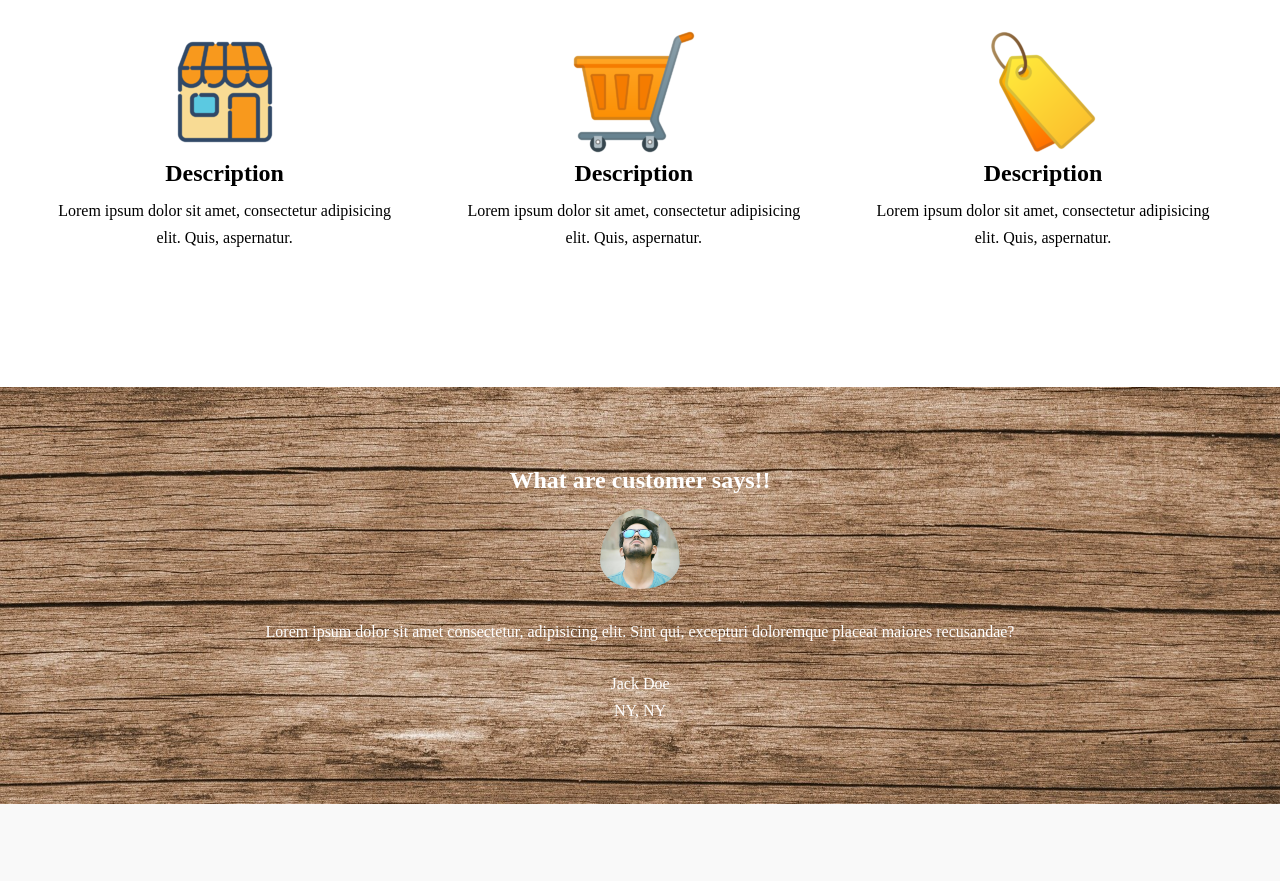
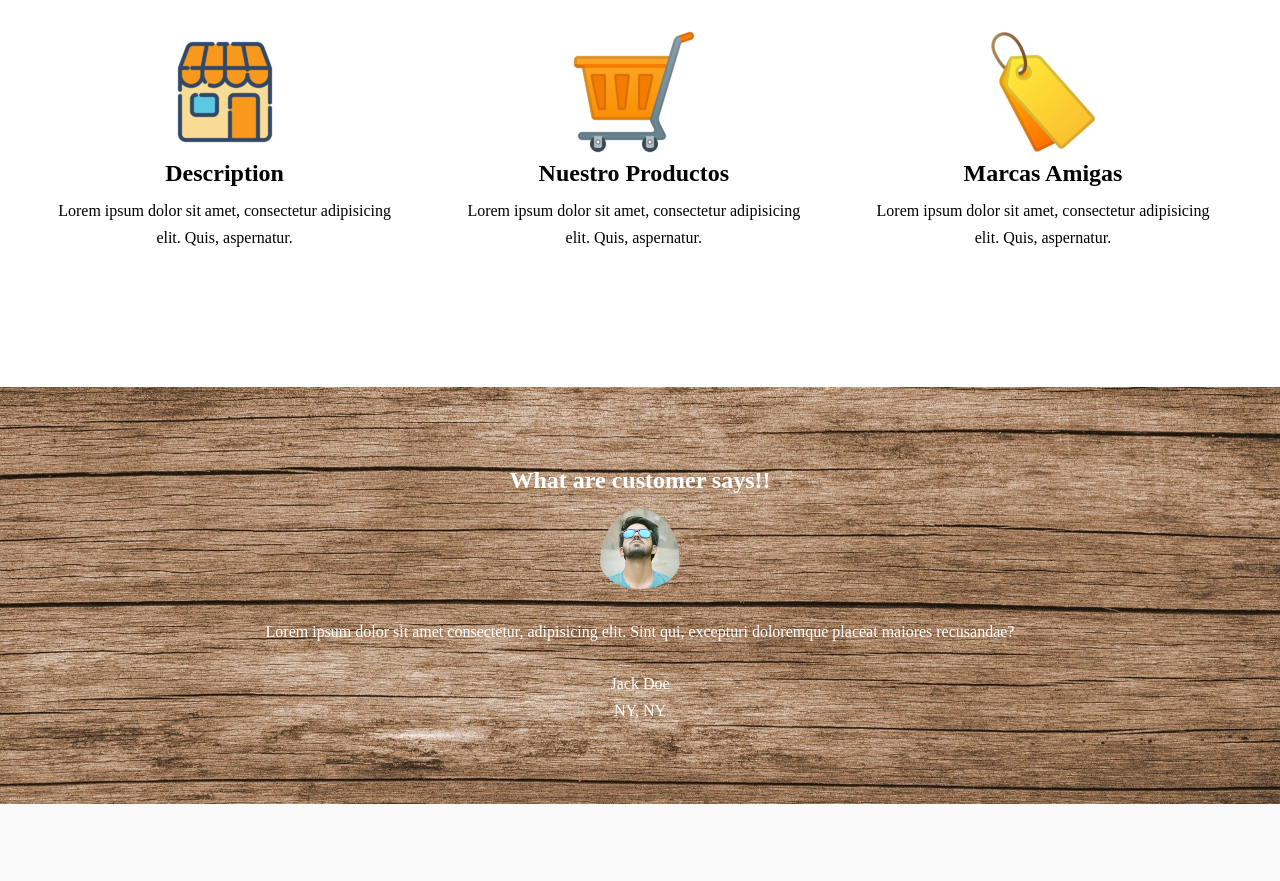
Before and after one commit to lukas-7584/singlePageWeb, a plain HTML site: page index.html in a window 1280 px wide. Shown: the part 1161-2042 px from the top of the page. Drawn offline with Linux system fonts and the light colour scheme; files whose address does not match are found by name; a web font is replaced by a local one.

Commit message:
Se modifica los titulos en la seccion descripci{on

```diff
--- a/index.html
+++ b/index.html
@@ -32,12 +32,12 @@
                     </div>
                     <div class="description-box">
                         <img src="img/icono-shoppingcart.png" alt="">
-                        <h4>Description</h4>
+                        <h4>Nuestro Productos</h4>
                             <p>Lorem ipsum dolor sit amet, consectetur adipisicing elit. Quis, aspernatur.</p>
                     </div>
                     <div class="description-box">
                         <img src="img//icono-Etique.png" alt="">
-                        <h4>Description</h4>
+                        <h4>Marcas Amigas</h4>
                             <p>Lorem ipsum dolor sit amet, consectetur adipisicing elit. Quis, aspernatur.</p>
                     </div>
                 </div>
```
